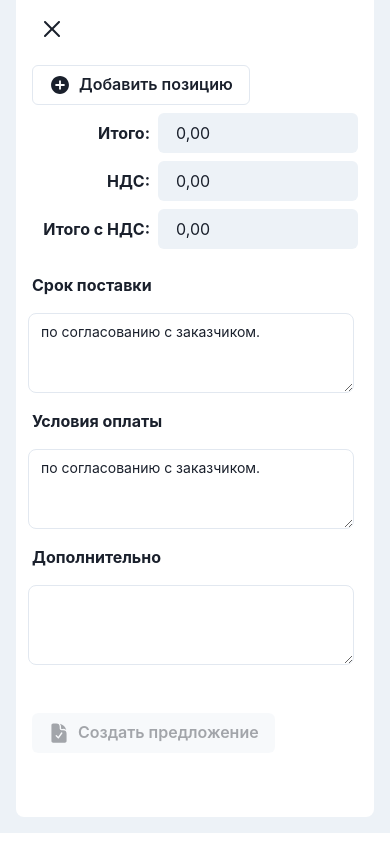
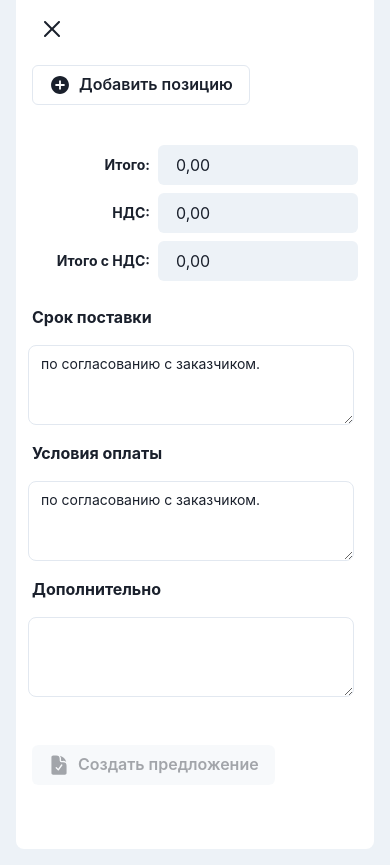
Before and after one commit to Efim-Maisak/kp-form, a React (Create React App) app: page / in a window 390 px wide. Shown: the part 841-1706 px from the top of the page. Before the commit the page ends 1674 px from the top, so only its background shows below. Built offline with nearby package versions, Linux system fonts and the light colour scheme; no server answers.

Commit message:
mobile optimizations

```diff
--- a/src/components/ActiveForm/ActiveForm.js
+++ b/src/components/ActiveForm/ActiveForm.js
@@ -1,6 +1,17 @@
 import React, { useState, useEffect} from "react";
 import { Formik, Field, Form, ErrorMessage, FieldArray } from "formik";
-import { Flex, VStack, Input, Box, Text, Textarea, IconButton, Heading, Link, useMediaQuery, Button as ChakraButton } from '@chakra-ui/react';
+import { Flex,
+         VStack,
+         Input,
+         Box,
+         Text,
+         Textarea,
+         IconButton,
+         Heading,
+         Link,
+         useToast,
+         useMediaQuery,
+         Button as ChakraButton } from '@chakra-ui/react';
 import { CloseIcon } from "@chakra-ui/icons";
 import SubTotalField from "../SubTotalField/SubTotalField";
 import TotalField from "../TotalField/TotalField";
@@ -35,6 +46,8 @@ const ActiveForm = () => {
     const [loading, setLoading] = useState(true);
 
     const [isSmallerThan900] = useMediaQuery("(max-width: 900px)");
+    const [isSmallerThan420] = useMediaQuery("(max-width: 420px)");
+    const toast = useToast();
 
 
     const initialValues = {
@@ -164,7 +177,21 @@ const ActiveForm = () => {
             setDocumentUrl(URL.createObjectURL(doc));
             setFilename(`КП № ${formData.outgoing_number} от ${formData.outgoing_date} в ${customerData.customerName}.docx`);
             setLinkIsShown(true);
+            toast({
+                description: "Предложение создано",
+                status: "success",
+                position: "top-right",
+                duration: 2000,
+                isClosable: false,
+              })
         }catch(e) {
+            toast({
+                description: "Ошибка генерации документа",
+                status: "error",
+                position: "top-right",
+                duration: 2000,
+                isClosable: false,
+              })
             throw new Error(`Ошибка формирования документа: ${e.message}`);
         }
     };
@@ -292,7 +319,7 @@ const ActiveForm = () => {
                             <Box w="40px" h="40px" borderRadius="full" bg="red.300" display="flex" justifyContent="center" alignItems="center">
                                 <Text color="white" fontWeight="bold" textAlign="center" verticalAlign="middle" fontSize="18px">{index + 1}</Text>
                             </Box>
-                            <Box w="350px" mr="8px" className="col">
+                            <Box w={isSmallerThan900 ? "100%" : "350px"} mr="8px" className="col">
                                 <Field
                                 w="100%"
                                 name={`goods.${index}.name`}
@@ -368,6 +395,7 @@ const ActiveForm = () => {
                     ))}
                     <ChakraButton
                     mt={4}
+                    mb={isSmallerThan900 ? 8 : 4}
                     colorScheme="gray"
                     variant="outline"
                     leftIcon={<IoMdAddCircle fontSize="22px"/>}
@@ -381,7 +409,7 @@ const ActiveForm = () => {
                 <Flex w="100%" pt="8px" flexDirection="row" justifyContent="right">
                     <Box w="400px">
                         <Flex flexDirection="row" justifyContent="flex-end" alignItems="center">
-                            <Text pr="8px" fontWeight="bold">Итого: </Text>
+                            <Text pr="8px" fontSize={isSmallerThan420 ? "14px" : null} fontWeight="bold">Итого: </Text>
                             <TotalField
                                 w="200px"
                                 variant="filled"
@@ -393,7 +421,7 @@ const ActiveForm = () => {
                                 />
                         </Flex>
                         <Flex pt="8px" flexDirection="row" justifyContent="flex-end" alignItems="center">
-                            <Text pr="8px" fontWeight="bold">НДС: </Text>
+                            <Text pr="8px" fontSize={isSmallerThan420 ? "14px" : null} fontWeight="bold">НДС: </Text>
                             <NdsField
                                 w="200px"
                                 variant="filled"
@@ -404,8 +432,13 @@ const ActiveForm = () => {
                                 as={Input}
                                 />
                         </Flex>
-                        <Flex pt="8px" flexDirection="row" justifyContent="flex-end" alignItems="center">
-                            <Text pr="8px" fontWeight="bold">Итого с НДС: </Text>
+                        <Flex
+                        pt="8px"
+                        flexDirection="row"
+                        justifyContent="flex-end"
+                        alignItems="center"
+                        >
+                            <Text pr="8px" fontSize={isSmallerThan420 ? "14px" : null} fontWeight="bold">Итого с НДС: </Text>
                             <TotalWithNdsField
                                 w="200px"
                                 variant="filled"
--- a/src/components/NavItem/NavItem.js
+++ b/src/components/NavItem/NavItem.js
@@ -23,7 +23,7 @@ const NavItem = ({icon, link, children, ...rest}) => {
           cursor="pointer"
           _hover={{
             bg: "red.300",
-            color: 'white',
+            color: 'white'
           }}
           {...rest}>
           {icon && (
```
